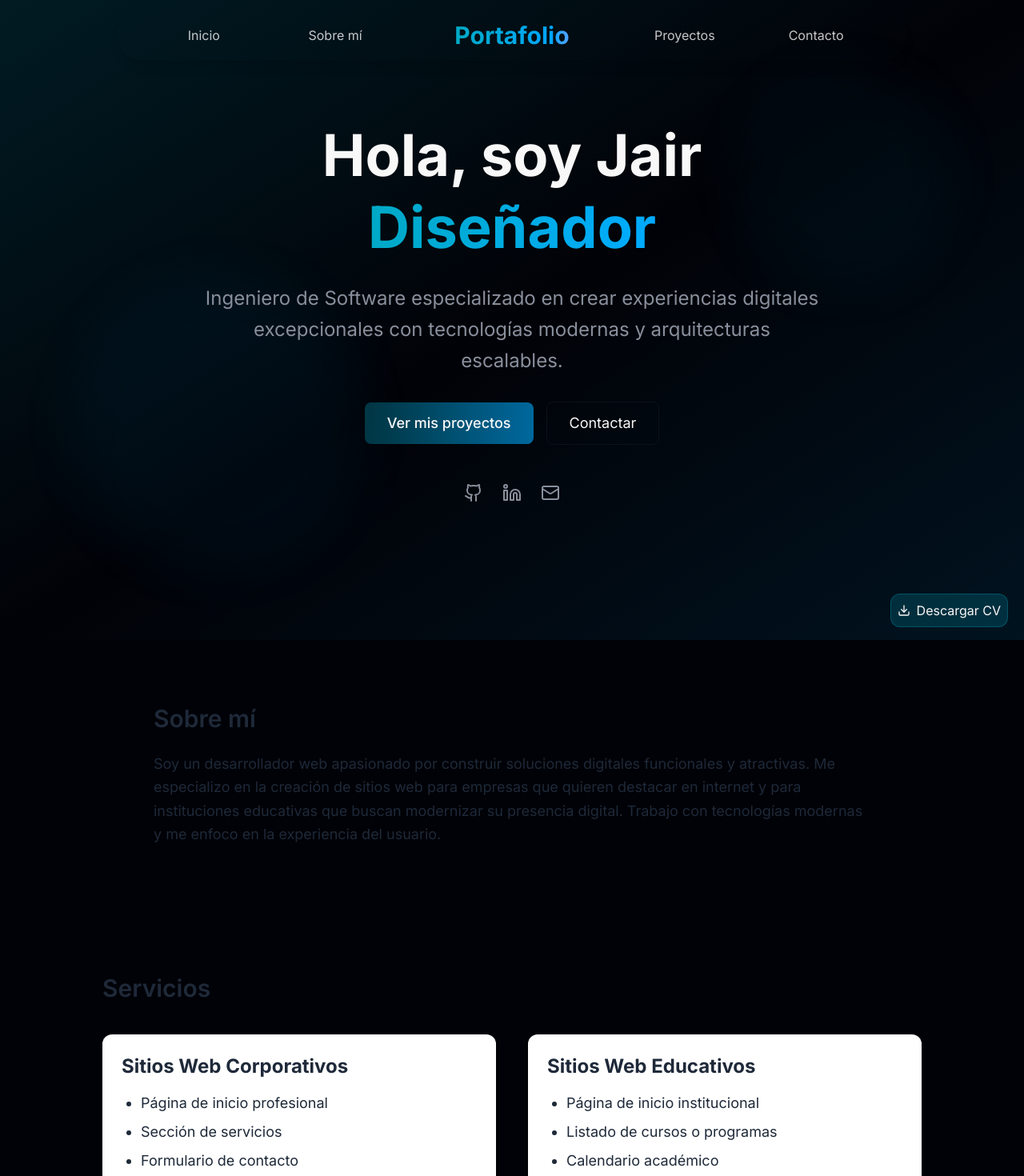
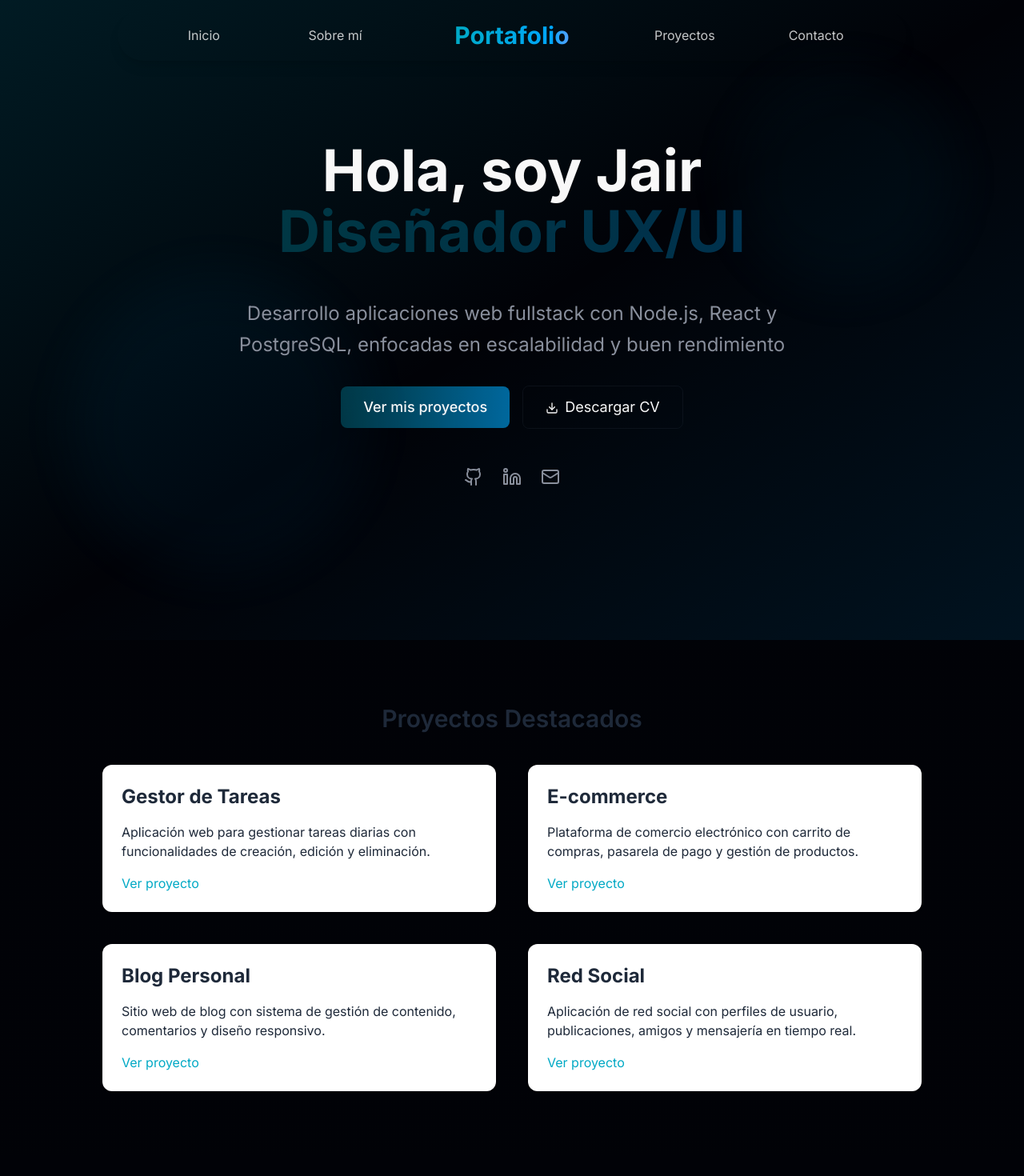
Before and after one commit to Jairdevv/portfolio, a React (Vite) app: page / in a window 1280 px wide. Shown: the top 1470 px of the page at 80% size. Built offline with nearby package versions, Linux system fonts and the light colour scheme.

Commit message:
hero updated, projects created

```diff
--- a/src/App.jsx
+++ b/src/App.jsx
@@ -3,14 +3,14 @@ import Navbarlova from "./components/Navbarlova";
 import Hero from "./components/Hero";
 import "./App.css";
 import { Download } from "lucide-react";
+import Projects from "./components/Projects";
 
 export default function App() {
   return (
     <div className="text-gray-800">
-      {/* Sección Inicio */}
-      {/* <Navbarlova /> */}
       <Navbar />
       <Hero />
+      <Projects />
 
       {/* Sobre mí */}
       <section className="py-20 px-6 " id="sobre-mi">
@@ -113,11 +113,6 @@ export default function App() {
           </a>
         </div>
       </section>
-      <button className="hidden sm:flex sm:fixed justify-center items-center gap-2 bottom-4 right-5 px-2 text-foreground bg-primary/20 border border-primary/30 rounded-xl py-2 hover:bg-primary/40 transition-colors duration-300">
-
-        <Download size={16} />
-        Descargar CV
-      </button>
     </div>
   );
 }
--- a/src/components/Hero.jsx
+++ b/src/components/Hero.jsx
@@ -1,4 +1,4 @@
-import { ArrowDown, Github, Linkedin, Mail } from "lucide-react";
+import { ArrowDown, Download, Github, Linkedin, Mail } from "lucide-react";
 import { useEffect, useState } from "react";
 
 
@@ -8,7 +8,7 @@ const Hero = () => {
   const [isVisible, setIsVisible] = useState(true);
 
 
-  const words = ["Ingeniero de software", "Desarrollador web", "Diseñador", "Programador"];
+  const words = ["Ingeniero de software", "Desarrollador web", "Diseñador UX/UI"];
 
   useEffect(() => {
     const animationCycle = () => {
@@ -51,8 +51,7 @@ const Hero = () => {
               </span>
             </h1>
             <p className="text-xl md:text-2xl text-muted-foreground mb-8 max-w-3xl mx-auto leading-relaxed">
-              Ingeniero de Software especializado en crear experiencias digitales
-              excepcionales con tecnologías modernas y arquitecturas escalables.
+              Desarrollo aplicaciones web fullstack con Node.js, React y PostgreSQL, enfocadas en escalabilidad y buen rendimiento
             </p>
           </div>
 
@@ -61,7 +60,8 @@ const Hero = () => {
               Ver mis proyectos
             </button>
             <button className="border border-overlay text-foreground hover:bg-secondary px-7 py-3 text-lg rounded-lg hover:scale-105 transition-all duration-300 cursor-pointer">
-              Contactar
+              <Download size={16} className="inline mr-2" />
+              Descargar CV
             </button>
           </div>
         </div>
--- a/src/components/Navbar.jsx
+++ b/src/components/Navbar.jsx
@@ -34,8 +34,7 @@ const Navbar = () => {
   };
 
   return (
-    <nav className=" fixed top-3 left-0 right-0 z-50">
-      <div className="container mx-auto px-6">
+    <nav className=" fixed top-3 left-0 right-0 z-50 px-6">
       <div
         className={`flex h-14 sm:h-16 shadow-lg w-full lg:w-[80%] mx-auto rounded-4xl p-3 transition-colors duration-300 z-50 ${isScrolled
           ? "bg-background/90 backdrop-blur-md border border-primary/30"
@@ -120,9 +119,7 @@ const Navbar = () => {
           </button>
         </div>
       )}
-      </div>
-
-    </nav>
+    </nav >
   );
 };
 
--- /dev/null
+++ b/src/components/Projects.jsx
@@ -0,0 +1,33 @@
+const Projects = () => {
+  return (
+    <section id="proyectos" className="py-20 px-6 bg-gradient-to-b from-background/50 to-background/95">
+      <div className="max-w-5xl mx-auto">
+        <h2 className="text-3xl font-semibold mb-10 text-center">Proyectos Destacados</h2>
+        <div className="grid md:grid-cols-2 gap-10">
+          <div className="bg-white p-6 rounded-xl shadow hover:shadow-lg transition-shadow duration-300">
+            <h3 className="text-2xl font-bold mb-4">Gestor de Tareas</h3>
+            <p className="mb-4">Aplicación web para gestionar tareas diarias con funcionalidades de creación, edición y eliminación.</p>
+            <a href="#" className="text-primary hover:underline">Ver proyecto</a>
+          </div>
+          <div className="bg-white p-6 rounded-xl shadow hover:shadow-lg transition-shadow duration-300">
+            <h3 className="text-2xl font-bold mb-4">E-commerce</h3>
+            <p className="mb-4">Plataforma de comercio electrónico con carrito de compras, pasarela de pago y gestión de productos.</p>
+            <a href="#" className="text-primary hover:underline">Ver proyecto</a>
+          </div>
+          <div className="bg-white p-6 rounded-xl shadow hover:shadow-lg transition-shadow duration-300">
+            <h3 className="text-2xl font-bold mb-4">Blog Personal</h3>
+            <p className="mb-4">Sitio web de blog con sistema de gestión de contenido, comentarios y diseño responsivo.</p>
+            <a href="#" className="text-primary hover:underline">Ver proyecto</a>
+          </div>
+          <div className="bg-white p-6 rounded-xl shadow hover:shadow-lg transition-shadow duration-300">
+            <h3 className="text-2xl font-bold mb-4">Red Social</h3>
+            <p className="mb-4">Aplicación de red social con perfiles de usuario, publicaciones, amigos y mensajería en tiempo real.</p>
+            <a href="#" className="text-primary hover:underline">Ver proyecto</a>
+          </div>
+        </div>
+      </div>
+    </section>
+  )
+}
+
+export default Projects
```
Lines whose indentation alone changed are shown as unchanged.
